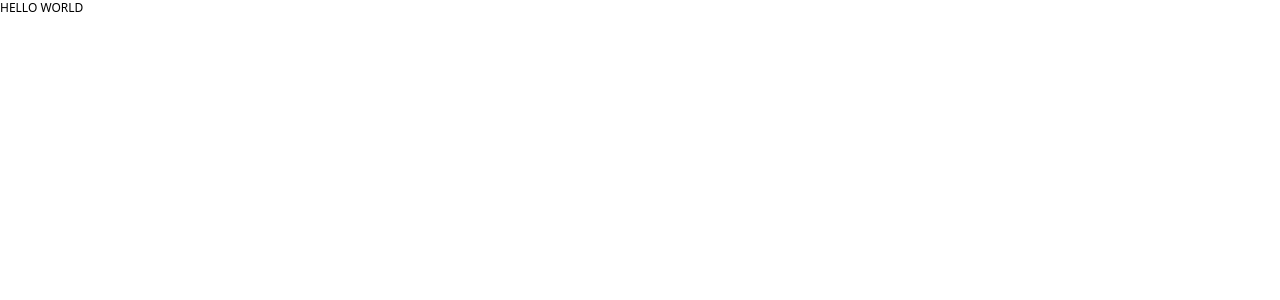
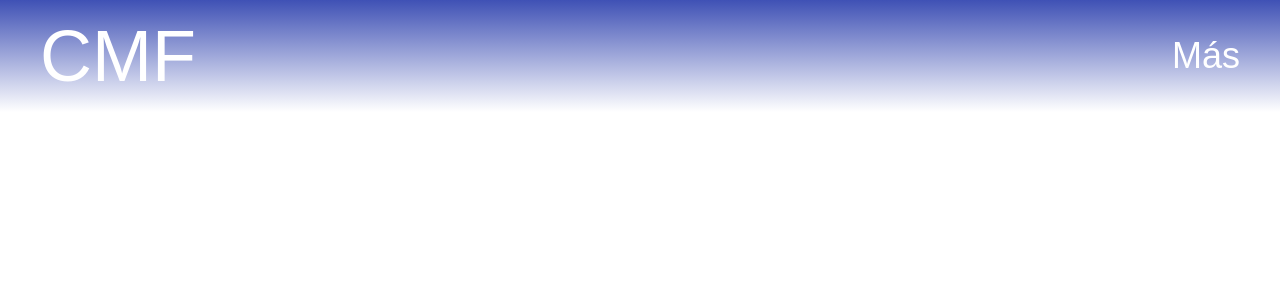
Before and after one commit to cuanto-me-falta/pe-cmf-web, a Next.js app: page / in a window 1280 px wide. Shown: the top 300 px of the page. Built offline with nearby package versions, Linux system fonts and the light colour scheme.

Commit message:
Navbar component responsive

```diff
--- a/package.json
+++ b/package.json
@@ -11,7 +11,8 @@
   "dependencies": {
     "next": "13.0.7",
     "react": "18.2.0",
-    "react-dom": "18.2.0"
+    "react-dom": "18.2.0",
+    "react-icons": "^4.7.1"
   },
   "devDependencies": {
     "@types/node": "18.11.15",
--- a/pages/_app.tsx
+++ /dev/null
@@ -1,8 +0,0 @@
-import '../styles/globals.css'
-import type { AppProps } from 'next/app'
-
-function MyApp({ Component, pageProps }: AppProps) {
-  return <Component {...pageProps} />
-}
-
-export default MyApp
--- /dev/null
+++ b/src/components/Myheader.tsx
@@ -0,0 +1,19 @@
+import React from "react";
+import Navbar from "./Navbar";
+import { FaBars } from "react-icons/fa";
+import useModal from "../hooks/useModal";
+import Navbarmobile from "./Navbarmobile";
+
+const Myheader = () => {
+  const { modal, settingModal } = useModal();
+  return (
+    <div className="flex items-center text-white justify-between bg-gradient-to-b from-cmf_blue h-28 p-10">
+      <h1 className="text-7xl">CMF</h1>
+      <Navbar></Navbar>
+      <FaBars className="md:hidden" size={40} onClick={settingModal} />
+      <Navbarmobile modal={modal} settingModal={settingModal} />
+    </div>
+  );
+};
+
+export default Myheader;
--- /dev/null
+++ b/src/components/Navbar.tsx
@@ -0,0 +1,18 @@
+import Link from "next/link";
+import React from "react";
+
+const Navbar = () => {
+  return (
+    <div className="hidden md:block">
+      <nav>
+        <ul>
+          <li className="text-4xl">
+            <Link href={"#"}>Más</Link>
+          </li>
+        </ul>
+      </nav>
+    </div>
+  );
+};
+
+export default Navbar;
--- /dev/null
+++ b/src/components/Navbarmobile.tsx
@@ -0,0 +1,33 @@
+import Link from "next/link";
+import React from "react";
+import { AiOutlineClose } from "react-icons/ai";
+import { FC } from "react";
+import { navbarmodal } from "../types/types";
+
+const Navbarmobile: FC<navbarmodal> = ({ modal, settingModal }) => {
+  return (
+    <div
+      className={` ${
+        modal ? "absolute" : "hidden"
+      } top-0 left-0 w-full h-screen bg-gradient-to-b from-cmf_blue grid place-items-center`}
+      //   className={`${
+      //     modal ? "absolute" : "hidden"
+      //   }   w-screen h-full text-black text-center bg-gradient-to-b from-cmf_blue`}
+    >
+      <div className="absolute top-1 right-1">
+        <AiOutlineClose size={40} onClick={settingModal} />
+      </div>
+      <nav>
+        <ul>
+          <li className="text-4xl">
+            <Link onClick={settingModal} href={"#"}>
+              CMF Notas
+            </Link>
+          </li>
+        </ul>
+      </nav>
+    </div>
+  );
+};
+
+export default Navbarmobile;
--- /dev/null
+++ b/src/hooks/useModal.tsx
@@ -0,0 +1,10 @@
+import { useState } from "react";
+const useModal = () => {
+  const [modal, setModal] = useState(false);
+  const settingModal = () => {
+    modal ? setModal(false) : setModal(true);
+  };
+  return { modal, settingModal };
+};
+
+export default useModal;
--- /dev/null
+++ b/src/pages/_app.tsx
@@ -0,0 +1,8 @@
+import "../../styles/globals.css";
+import type { AppProps } from "next/app";
+
+function MyApp({ Component, pageProps }: AppProps) {
+  return <Component {...pageProps} />;
+}
+
+export default MyApp;
--- a/pages/index.tsx
+++ b/src/pages/index.tsx
@@ -1,8 +1,9 @@
 import React from "react";
+import MyHeader from "../components/Myheader";
 const index = () => {
   return (
     <div>
-      <h1 className="text-xs">HELLO WORLD</h1>
+      <MyHeader />
     </div>
   );
 };
--- /dev/null
+++ b/src/types/types.tsx
@@ -0,0 +1,4 @@
+export interface navbarmodal {
+  modal: boolean;
+  settingModal: () => void;
+}
--- a/styles/globals.css
+++ b/styles/globals.css
@@ -1,3 +1,10 @@
 @tailwind base;
 @tailwind components;
 @tailwind utilities;
+@import url('https://fonts.googleapis.com/css2?family=Quicksand:wght@300;400;500;600;700&display=swap');
+
+@layer base {
+    html {
+      font-family: 'Quicksand', sans-serif;
+    }
+  }
--- a/tailwind.config.js
+++ b/tailwind.config.js
@@ -1,11 +1,15 @@
 /** @type {import('tailwindcss').Config} */
 module.exports = {
   content: [
-    "./pages/**/*.{js,ts,jsx,tsx}",
-    "./components/**/*.{js,ts,jsx,tsx}",
+    "./src/pages/**/*.{js,ts,jsx,tsx}",
+    "./src/components/**/*.{js,ts,jsx,tsx}",
   ],
   theme: {
-    extend: {},
+    extend: {
+      colors: {
+        cmf_blue: "#3F51B5",
+      },
+    },
   },
   plugins: [],
 };
```
Also changed, not shown: src/api/hello.ts (renamed from pages/api/hello.ts), 1 other file (tests, documents, lock files or other folders).
